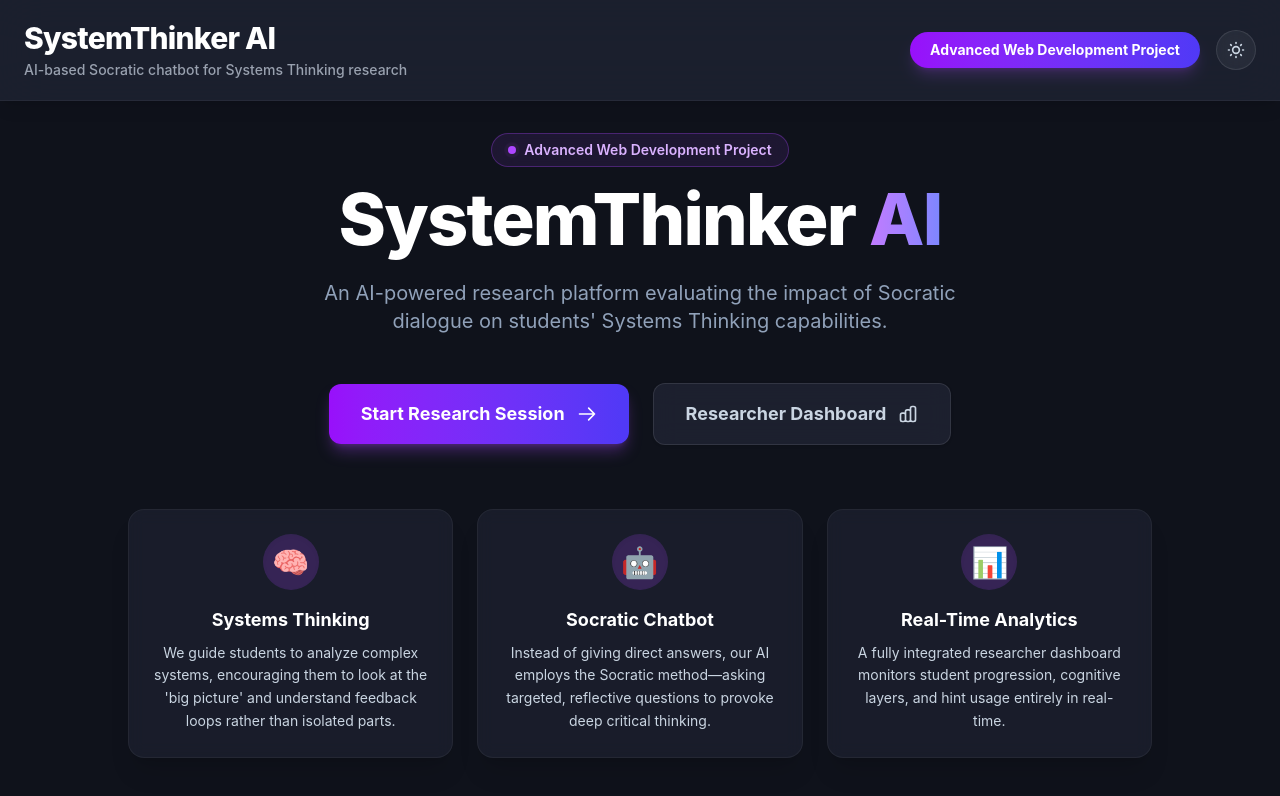
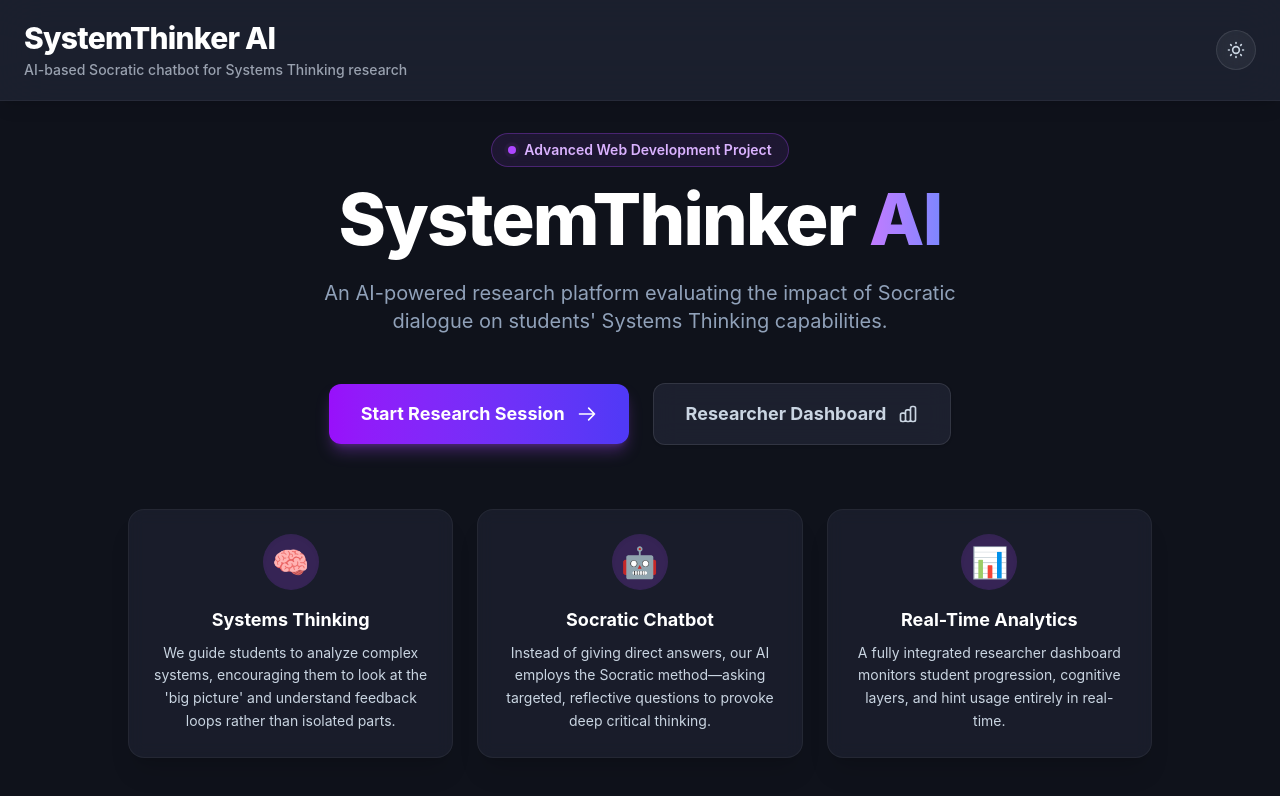
Before and after one commit to rotemk9/socratic-chatbot, a React (Vite) app in the folder frontend/: page / in a window 1280 px wide. Shown: the top 796 px of the page. Built offline with nearby package versions, Linux system fonts and the light colour scheme; no server answers.

Commit message:
Remove badge from Header component
Removed badge from header component for cleaner UI.

```diff
--- a/frontend/src/components/Header.jsx
+++ b/frontend/src/components/Header.jsx
@@ -55,13 +55,8 @@ function Header({ showLogout, onLogout }) {
           </p>
         </div>
 
-        {/* Right Side: Badge, Theme Toggle, and Logout */}
+        {/* Right Side: Theme Toggle, and Logout */}
         <div className="flex items-center justify-center gap-3 sm:gap-4">
-
-          {/* Badge: Hidden on small screens, visible on 'sm' and up */}
-          <span className="hidden rounded-full bg-gradient-to-r from-purple-600 to-indigo-600 px-5 py-2 text-sm font-bold text-white shadow-lg shadow-purple-500/20 sm:inline-block">
-            Advanced Web Development Project
-          </span>
 
           {/* Theme Toggle Button */}
           <button
```
